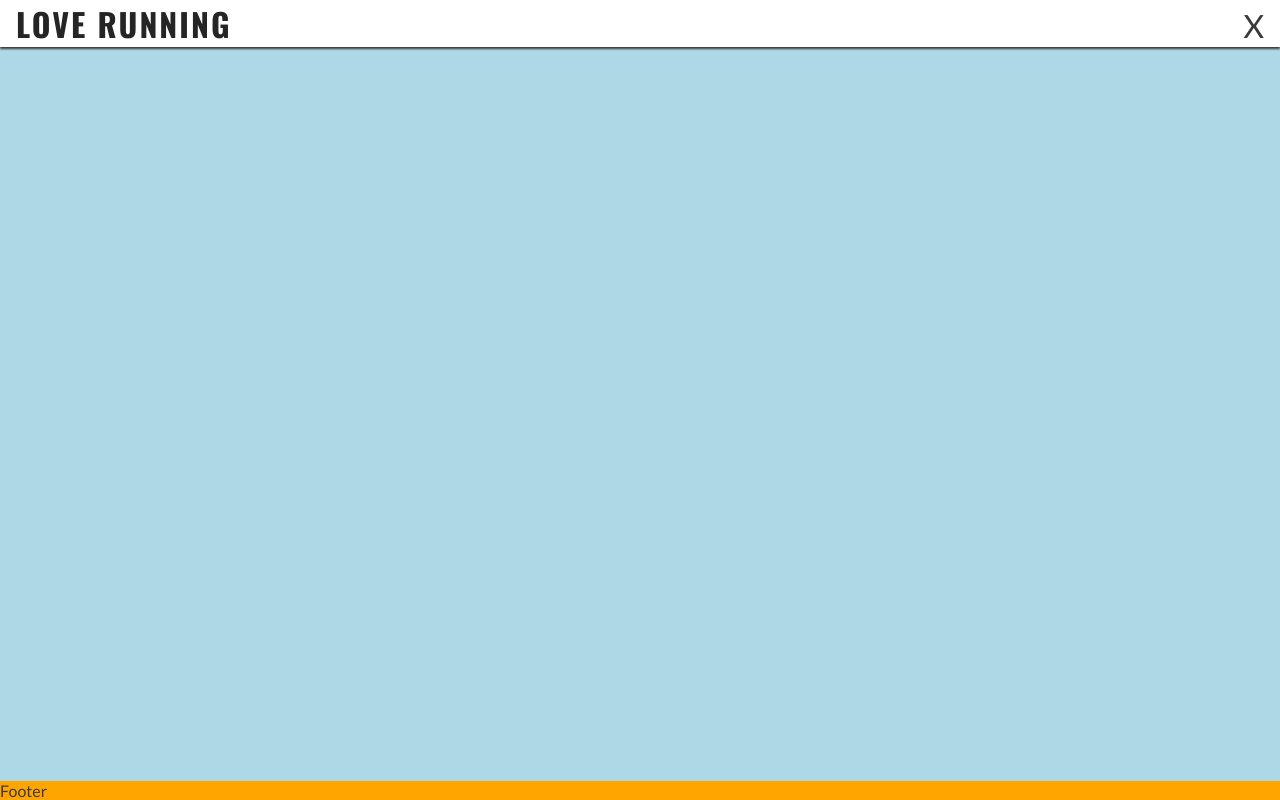
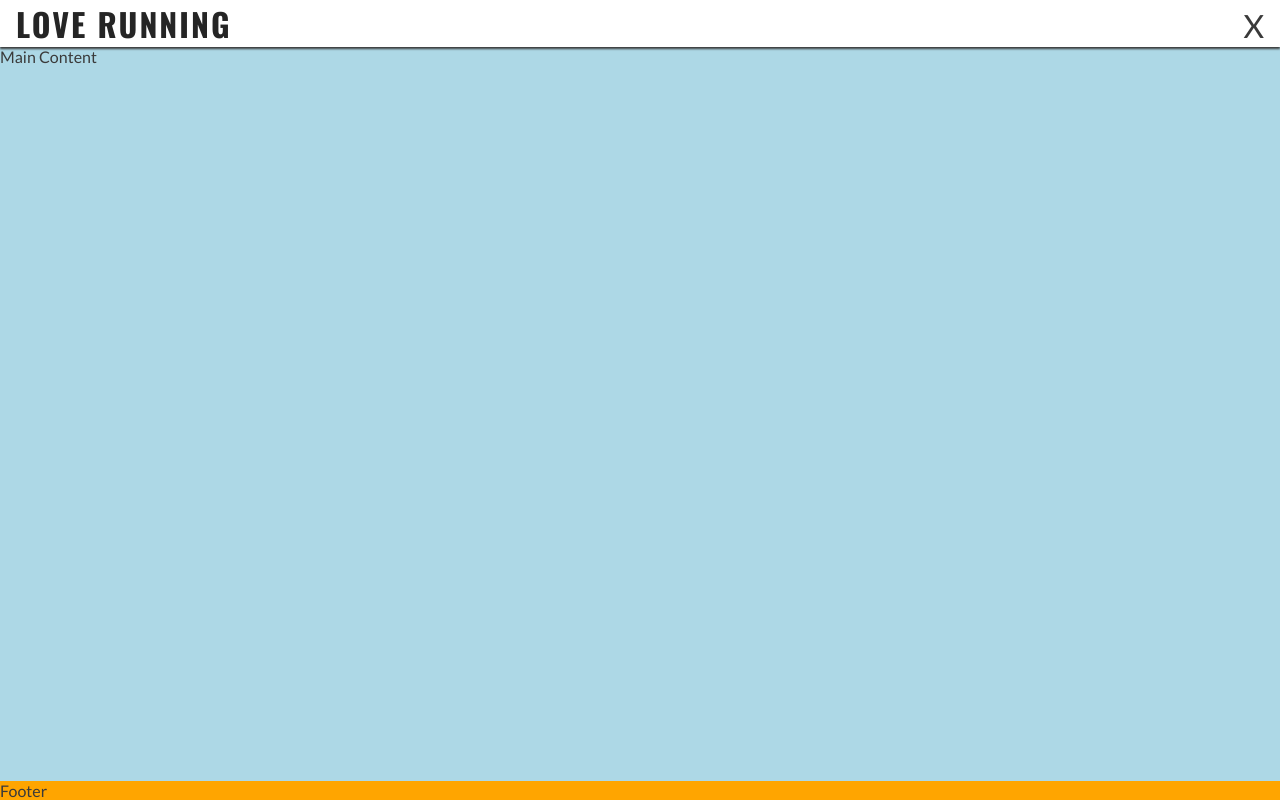
Before and after one commit to JarlathMacS/love-running, a plain HTML site: page index.html in a window 1280 px wide. Drawn offline with nearby package versions, Linux system fonts and the light colour scheme.

Commit message:
Add margin-top to main element so it appears under fixed header

```diff
--- a/assets/css/style.css
+++ b/assets/css/style.css
@@ -89,6 +89,7 @@
     background-color: lightblue;
     /* Make main element take up any surplus space to push footer down */
     flex: 1 0 auto;
+    margin-top: 47px;
 }
 
 /* Footer */
```
